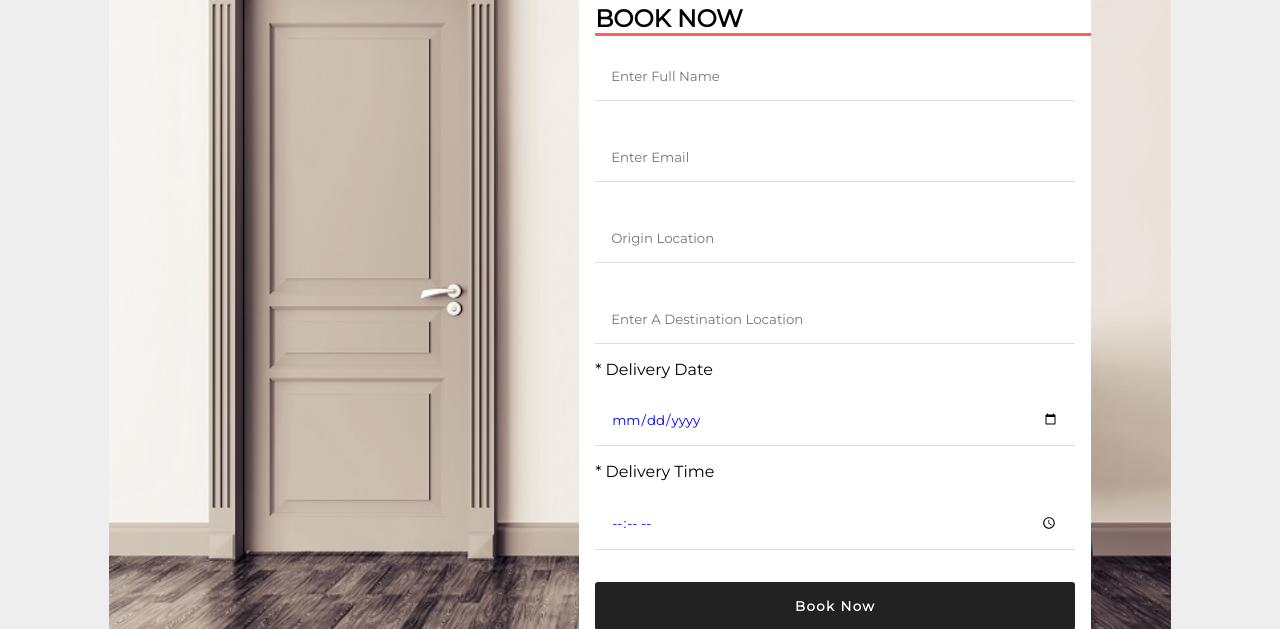
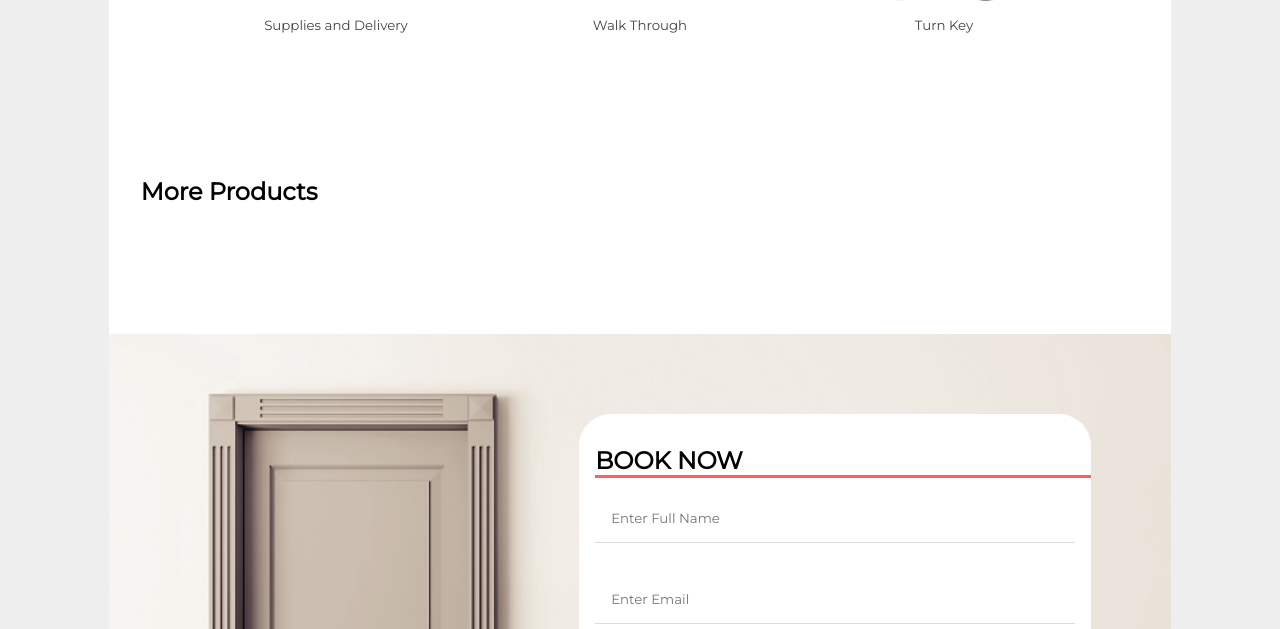
Before and after one commit to Akindele-Ebenezer/the-ultimate-doors, a PHP site: page / in a window 1280 px wide. Shown: the part 2358-2987 px from the top of the page. Run offline with PHP 8.4, Linux system fonts and the light colour scheme; data that the repository does not hold is empty.

Commit message:
Add files via upload

```diff
--- a/index.php
+++ b/index.php
@@ -2,6 +2,22 @@
 
     $page_title = "THE ULTIMATE DOORS";
     include "header.php";
+
+    $recommended_products = "commercial-doors";
+    $recommended_products_folder = $recommended_products;
+    $recommended_products = str_replace('-', '_', $recommended_products);
+
+    $recommended_products_sql = "SELECT * FROM $recommended_products;";
+    $recommended_products_query = mysqli_query($conn, $recommended_products_sql);
+    $recommended_products_result = mysqli_fetch_all($recommended_products_query, MYSQLI_ASSOC);
+
+    $more_products = "interior-front-doors";
+    $more_products_folder = $more_products;
+    $more_products = str_replace('-', '_', $more_products);
+
+    $more_products_sql = "SELECT * FROM $more_products;";
+    $more_products_query = mysqli_query($conn, $more_products_sql);
+    $more_products_result = mysqli_fetch_all($more_products_query, MYSQLI_ASSOC);
 
 ?>
 
@@ -16,6 +32,34 @@
                 </div>
             </div>
         </section>
+
+        <div class="recommended-products-title"><h2>Recommended Products</h2></div>
+
+        <div class="recommended-products-wrapper">
+        <div class="recommended-products-inner">
+            <div class="recommended-products-content-wrapper">
+
+                <?php foreach($recommended_products_result as $recommended_products): ?>
+                    <form action="view-more-products.php" method="post">
+
+                        <div class="recommended-products-content">
+                            <p><?= substr($recommended_products['name_of_product'], 0, 25) . "..."; ?></p>
+                            <br>
+                            <div style="background-image: url(images/<?= $recommended_products_folder . '/' . $recommended_products['images']; ?>)"></div>
+                            <p><?= $recommended_products['price']; ?></p>
+                            <input type="hidden" name="table_name" value="<?= $recommended_products_folder; ?>">
+                            <input type="hidden" name="product_id" value="<?= $recommended_products['id']; ?>">
+                            <br>
+                            <center><button type="submit" name="recommended_products_submit">CHECKOUT</button></center>
+                        </div>
+
+                    </form>
+
+                <?php endforeach; ?>
+
+            </div>
+        </div>
+    </div>
 
         <section class="sec-1-sub" id="supplies">
             <div class="sec-1-sub-inner">
@@ -158,6 +202,34 @@
             </div>
         </section>
 
+    <div class="more-products-title"><h2>More Products</h2></div>
+
+    <div class="more-products-wrapper">
+        <div class="more-products-inner">
+            <div class="more-products-content-wrapper">
+
+                <?php foreach($more_products_result as $more_products): ?>
+                    <form action="view-more-products.php" method="post">
+                    <!--  -->
+                        <div class="more-products-content">
+                            <p><?= substr($more_products['name_of_product'], 0, 25) . "..."; ?></p>
+                            <br>
+                            <div style="background-image: url(images/<?= $more_products_folder . '/' . $more_products['images']; ?>)"></div>
+                            <p><?= $more_products['price']; ?></p>
+                            <input type="hidden" name="table_name" value="<?= $more_products_folder; ?>">
+                            <input type="hidden" name="product_id" value="<?= $more_products['id']; ?>">
+                            <br>
+                            <center><button type="submit" name="more_products_submit">CHECKOUT</button></center>
+                        </div>
+                    <!--  -->
+                    </form>
+
+                <?php endforeach; ?>
+
+            </div>
+        </div>
+    </div>
+
         <section class="sec-3" style="background-image: url('images/bg.jpg')" id="bookings">
             <div class="sec-3-inner">
                 <form action="" method="post">
--- a/styles/styles.css
+++ b/styles/styles.css
@@ -210,6 +210,11 @@ nav div strong {
     background-size: contain;
     height: 10rem;
     width: 10rem;
+}
+
+.recommended-products-wrapper .recommended-products-inner div .recommended-products-content p:first-child,
+.more-products-wrapper .more-products-inner div .more-products-content p:first-child {
+    font-size: small;
 }
 
 .recommended-products-wrapper .recommended-products-inner div .recommended-products-content p,
--- a/supplies-temp.php
+++ b/supplies-temp.php
@@ -25,6 +25,11 @@
 
             <form action="view-products-temp.php" method="post">
                 <div class="supplies-content">
+                    <p>
+                        <?php $str = substr($supply['name_of_product'], 0, 35) . "...";
+                            echo wordwrap($str, 15, "<br>\n");
+                        ?>
+                    </p>
                     <div style="background-image: url(<?= $supplies_image_folder . $supply["images"]; ?>)"></div>
                     <p><big><?= $supply["price"]; ?></big></p>
                     <input type="hidden" name="select_query" value="<?= $select_query; ?>">
--- a/view-more-products.php
+++ b/view-more-products.php
@@ -64,6 +64,8 @@ if(isset($_POST['more_products_submit']) || isset($_POST['recommended_products_s
                     <form action="view-more-products.php" method="post">
 
                         <div class="recommended-products-content">
+                            <p><?= substr($recommended_products['name_of_product'], 0, 25) . "..."; ?></p>
+                            <br>
                             <div style="background-image: url(images/<?= $recommended_products_folder . '/' . $recommended_products['images']; ?>)"></div>
                             <p><?= $recommended_products['price']; ?></p>
                             <input type="hidden" name="table_name" value="<?= $recommended_products_folder; ?>">
@@ -90,6 +92,8 @@ if(isset($_POST['more_products_submit']) || isset($_POST['recommended_products_s
                     <form action="<?= $_SERVER['PHP_SELF']; ?>" method="post">
                     <!--  -->
                         <div class="more-products-content">
+                            <p><?= substr($more_products['name_of_product'], 0, 25) . "..."; ?></p>
+                            <br>
                             <div style="background-image: url(images/<?= $more_products_folder . '/' . $more_products['images']; ?>)"></div>
                             <p><?= $more_products['price']; ?></p>
                             <input type="hidden" name="table_name" value="<?= $more_products_folder; ?>">
--- a/view-products-temp.php
+++ b/view-products-temp.php
@@ -76,6 +76,8 @@
                     <form action="view-more-products.php" method="post">
 
                         <div class="recommended-products-content">
+                            <p><?= substr($recommended_products['name_of_product'], 0, 25) . "..."; ?></p>
+                            <br>
                             <div style="background-image: url(images/<?= $recommended_products_folder . '/' . $recommended_products['images']; ?>)"></div>
                             <p><?= $recommended_products['price']; ?></p>
                             <input type="hidden" name="table_name" value="<?= $recommended_products_folder; ?>">
@@ -102,6 +104,8 @@
                     <form action="view-more-products.php" method="post">
                     <!--  -->
                         <div class="more-products-content">
+                            <p><?= substr($more_products['name_of_product'], 0, 25) . "..."; ?></p>
+                            <br>
                             <div style="background-image: url(images/<?= $more_products_folder . '/' . $more_products['images']; ?>)"></div>
                             <p><?= $more_products['price']; ?></p>
                             <input type="hidden" name="table_name" value="<?= $more_products_folder; ?>">
```
